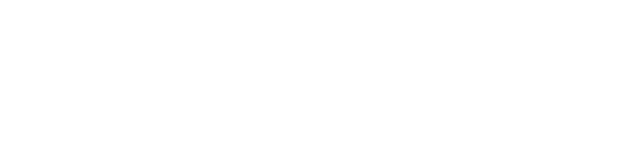
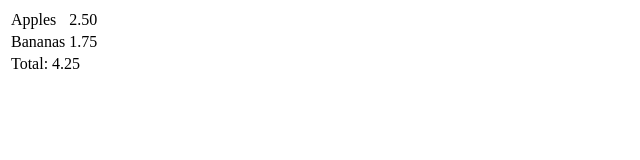
Before and after one commit to acciojob/grofers-checkout-2-ShivamP-97, a website: page main.html in a window 1280 px wide. Shown: the whole page, without its empty margins (0-640 px from the left). Drawn offline with Linux system fonts and the light colour scheme.

Commit message:
created a submission

```diff
--- a/main.html
+++ b/main.html
@@ -8,6 +8,16 @@
 
 <body>
 	<!-- the entire body must be written by student -->
+	<table>
+  <tr>
+    <td>Apples</td>
+    <td data-ns-test="prices">2.50</td>
+  </tr>
+  <tr>
+    <td>Bananas</td>
+    <td data-ns-test="prices">1.75</td>
+  </tr>
+</table>
     <script type="text/javascript" src="./script.js">
 </script>
 
--- a/script.js
+++ b/script.js
@@ -1 +1,22 @@
 //your code here
+const priceElements = document.querySelectorAll('[data-ns-test="prices"]');
+
+let total = 0;
+
+priceElements.forEach((priceElement) => {
+    const price = parseFloat(priceElement.textContent);
+    if (!isNaN(price)) {
+        total += price;
+    }
+});
+
+const table = document.querySelector("table");
+const totalRow = document.createElement("tr");
+const totalCell = document.createElement("td");
+
+totalCell.setAttribute("colspan", "2");
+totalCell.setAttribute("data-ns-test", "grandTotal");
+totalCell.textContent = `Total: ${total.toFixed(2)}`;
+
+totalRow.appendChild(totalCell);
+table.appendChild(totalRow);
```
